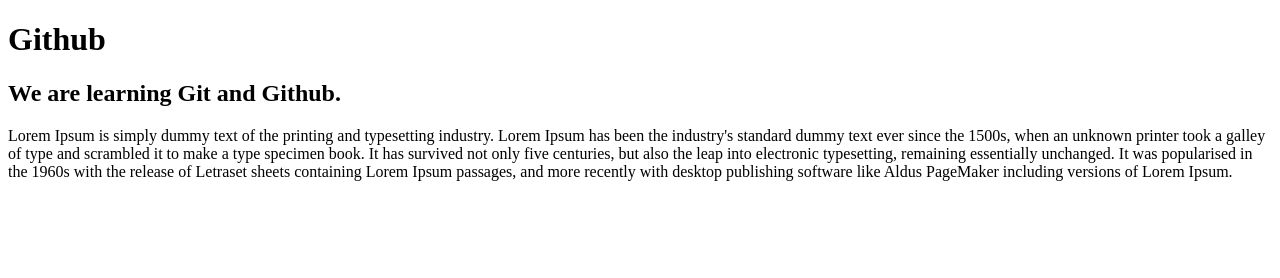
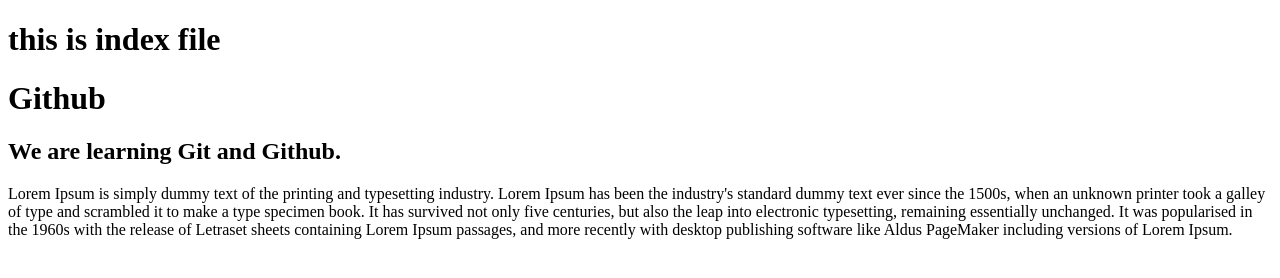
Before and after one commit to RahulNaktode/My-first-repo, a plain HTML site: page index.html in a window 1280 px wide. Drawn offline with Linux system fonts and the light colour scheme.

Commit message:
file added

```diff
--- a/index.html
+++ b/index.html
@@ -6,6 +6,7 @@
     <title>Document</title>
 </head>
 <body>
+    <h1>this is index file</h1>
     <h1>Github</h1>
     <h2>We are learning Git and Github.</h2>
     <p>
```
Also changed, not shown: about.html (+1 -1 lines).
